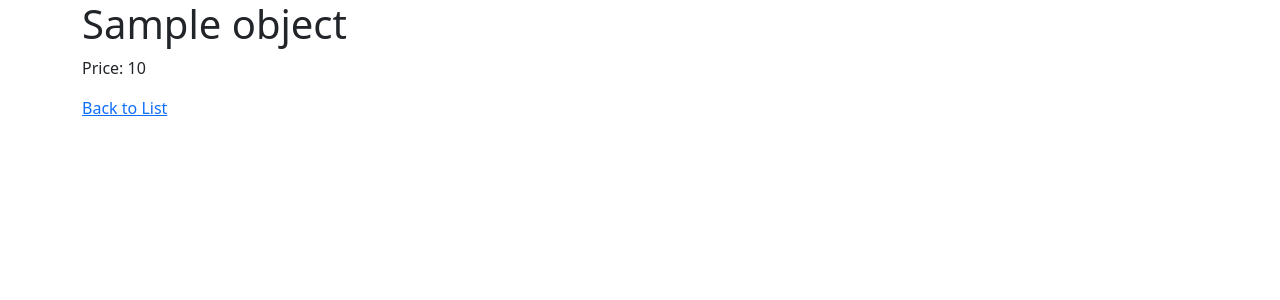
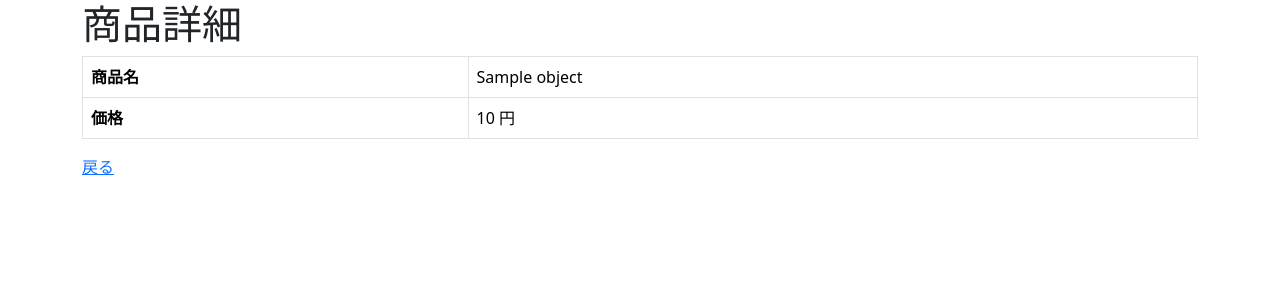
Before and after one commit to shunyayuma35-art/django-basic-kadai, a Django app: template kadai_010/crud/templates/crud/product_detail.html in a window 1280 px wide. Shown: the top 300 px of the page. Run offline with Django 5.2, Linux system fonts and the light colour scheme; the template is opened without the code that fills it: most values are stand-ins (such as "Sample title", 1, 10 or a date in 2020).

Commit message:
Add files via upload

```diff
--- a/kadai_010/crud/templates/crud/product_detail.html
+++ b/kadai_010/crud/templates/crud/product_detail.html
@@ -1,9 +1,19 @@
 {% extends "base.html" %}
 
-{% block title %}Product Detail{% endblock %}
+{% block title %}商品詳細{% endblock %}
+{% block content %}
+<h1>商品詳細</h1>
 
-{% block content %}
-<h1>{{ object.name }}</h1>
-<p>Price: {{ object.price }}</p>
-<a href="{% url 'list' %}">Back to List</a>
+<table class="table table-bordered">
+    <tr>
+        <th>商品名</th>
+        <td>{{ object.name }}</td>
+    </tr>
+    <tr>
+        <th>価格</th>
+        <td>{{ object.price }} 円</td>
+    </tr>
+</table>
+
+<a href="{% url 'list' %}">戻る</a>
 {% endblock %}
--- a/kadai_010/crud/views.py
+++ b/kadai_010/crud/views.py
@@ -1,5 +1,5 @@
 from django.shortcuts import render
-from django.views.generic import TemplateView, ListView, DetailView
+from django.views.generic import TemplateView, ListView
 from django.views.generic.edit import CreateView, UpdateView, DeleteView
 from .models import Product
 from django.urls import reverse_lazy
@@ -9,7 +9,7 @@ class TopView(TemplateView):
 
 class ProductListView(ListView):
     model = Product
-    template_name = "list.html"
+    template_name = "crud/product_list.html"
     paginate_by = 3
 
 class ProductCreateView(CreateView):
@@ -24,7 +24,5 @@ class ProductUpdateView(UpdateView):
 class ProductDeleteView(DeleteView):
     model = Product
     success_url = reverse_lazy('list')
-
 class ProductDetailView(DetailView):
     model = Product
-    template_name = "crud/product_detail.html"
--- a/kadai_010/myproject/urls.py
+++ b/kadai_010/myproject/urls.py
@@ -23,7 +23,7 @@ urlpatterns = [
     path('', views.TopView.as_view(), name='top'),
     path('crud/', views.ProductListView.as_view(), name="list"),
     path('crud/new/', views.ProductCreateView.as_view(), name="new"),
-    path('crud/<int:pk>/', views.ProductDetailView.as_view(), name="detail"),
     path('crud/edit/<int:pk>', views.ProductUpdateView.as_view(), name="edit"),
     path('crud/delete/<int:pk>', views.ProductDeleteView.as_view(), name="delete"),
+    path('crud/detail/<int:pk>', views.ProductDetailView.as_view(), name='detail'),
 ]
```
Also changed, not shown: kadai_010/db.sqlite3.
